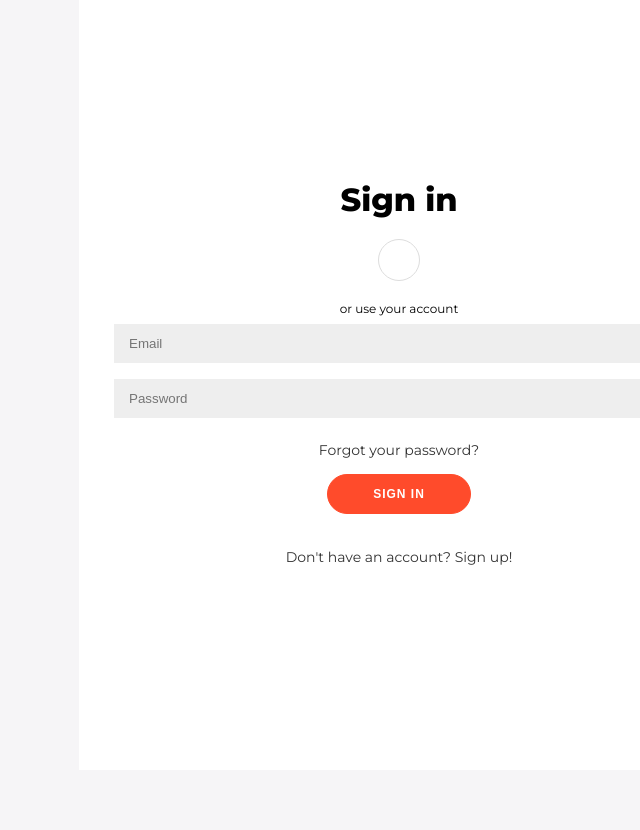
After one commit to ChinhTranKaizen/COEN6313, a Flask app: page /sign_in in a window 1280 px wide. The commit adds this page. Shown: the whole page, without its empty margins (241-881 px from the left). Run offline with Flask 2, Linux system fonts and the light colour scheme.

Commit message:
add sign in/ sign up pages and puff up result pages

```diff
--- a/app.py
+++ b/app.py
@@ -5,9 +5,11 @@ import json
 
 app = Flask(__name__)
 
+login_token = ""
+
 @app.route("/")
 def search():
-    return render_template("search.html")
+    return render_template("search.html",login_token=login_token)
 
 @app.route("/result", methods=["POST"])
 def result():
@@ -33,17 +35,37 @@ def result():
     headers = {
         'X-ListenAPI-Key': 'ce8e7ce414414764be7159d0aeecdb16',
     }
-    response = requests.request('GET', url, headers=headers).json()
+
+    #comment out the sending request to style and modify result page
+    #response = requests.request('GET', url, headers=headers).json()
+
+    with open("test.json","r") as json_file:
+        response = json.load(json_file)
+
     if response["results"] == []:
         return "no results"
     else:
-        response=json.dumps(response)
-        results = response_processor(response)
-        return render_template("result.html", results = results)
+        #response=json.dumps(response)
+        # results = response_processor(response)
+        return render_template("result.html", response = response,login_token=login_token)
+
+@app.route("/sign_in")
+def sign_in():
+
+    return render_template("signin.html")
+
+@app.route("/sign_up")
+def sign_up():
+
+    return render_template("signup.html")
 
 @app.route("/summary")
 def summary():
     return ""
 
+@app.route("/account")
+def account():
+    return ""
+
 if __name__ == "__main__":
     app.run(debug = True)
--- /dev/null
+++ b/static/style/signin_style.css
@@ -0,0 +1,112 @@
+
+@import url('https://fonts.googleapis.com/css?family=Montserrat:400,800');
+
+body {
+	background: #f6f5f7;
+	display: flex;
+	justify-content: center;
+	align-items: center;
+	flex-direction: column;
+	font-family: 'Montserrat', sans-serif;
+	height: 100vh;
+	margin: -20px 0 50px;
+}
+
+h1 {
+	font-weight: bold;
+	margin: 0;
+}
+
+span {
+	font-size: 12px;
+}
+
+a {
+	color: #333;
+	font-size: 14px;
+	text-decoration: none;
+	margin: 15px 0;
+}
+
+button {
+	border-radius: 20px;
+	border: 1px solid #FF4B2B;
+	background-color: #FF4B2B;
+	color: #FFFFFF;
+	font-size: 12px;
+	font-weight: bold;
+	padding: 12px 45px;
+	letter-spacing: 1px;
+	text-transform: uppercase;
+	transition: transform 80ms ease-in;
+}
+
+button:active {
+	transform: scale(0.95);
+}
+
+button:focus {
+	outline: none;
+}
+
+button.ghost {
+	background-color: transparent;
+	border-color: #FFFFFF;
+}
+
+form {
+	background-color: #FFFFFF;
+	display: flex;
+	align-items: center;
+	justify-content: center;
+	flex-direction: column;
+	padding: 0 50px;
+	height: 100%;
+	text-align: center;
+}
+
+input {
+	background-color: #eee;
+	border: none;
+	padding: 12px 15px;
+	margin: 8px 0;
+	width: 100%;
+}
+
+.form-container {
+	margin: auto;
+	width: 60%;
+  	padding: 10px;
+	position: relative;
+	top: 0;
+	height: 100%;
+	transition: all 0.6s ease-in-out;
+}
+
+.sign-in-container {
+	left: 0;
+	width: 50%;
+	z-index: 2;
+}
+
+.sign-up-container {
+	left: 0;
+	width: 50%;
+	opacity: 0;
+	z-index: 1;
+}
+
+.social-container {
+	margin: 20px 0;
+}
+
+.social-container a {
+	border: 1px solid #DDDDDD;
+	border-radius: 50%;
+	display: inline-flex;
+	justify-content: center;
+	align-items: center;
+	margin: 0 5px;
+	height: 40px;
+	width: 40px;
+}
--- /dev/null
+++ b/templates/signin.html
@@ -0,0 +1,27 @@
+<!DOCTYPE html>
+<html lang="en">
+<head>
+    <meta charset="UTF-8">
+    <meta name="viewport" content="width=device-width, initial-scale=1.0">
+    <title>Sign in</title>
+    <link rel="stylesheet" type= "text/css" href="{{ url_for('static', filename='style/signin_style.css') }}">
+</head>
+<!-- credit to FlorinPop17 https://codepen.io/FlorinPop17/pen/vPKWjd -->
+<body>
+    <div class="form-container sign-in-container">
+        <form action="#">
+            <h1>Sign in</h1>
+            <div class="social-container">
+                <a href="#" class="social"><i class="fab fa-google-plus-g"></i></a>
+            </div>
+            <span>or use your account</span>
+            <input type="email" placeholder="Email" />
+            <input type="password" placeholder="Password" />
+            <a href="#">Forgot your password?</a>
+            <button>Sign In</button>
+            <br>
+            <a href="{{ url_for('sign_up') }}">Don't have an account? Sign up!</a>
+        </form>
+    </div>
+</body>
+</html>
```
Also changed, not shown: static/css/style.css (deleted, +0 -92 lines), static/style/style.css (added, +12 -0 lines), static/style/style_result.css (added, +84 -0 lines), templates/result.html (+27 -7 lines), templates/search.html (+7 -6 lines), templates/signup.html (added, +26 -0 lines), test.json (added, +1 -0 lines), static/js/login_script.js (added), static/js/script_result.js (added).
